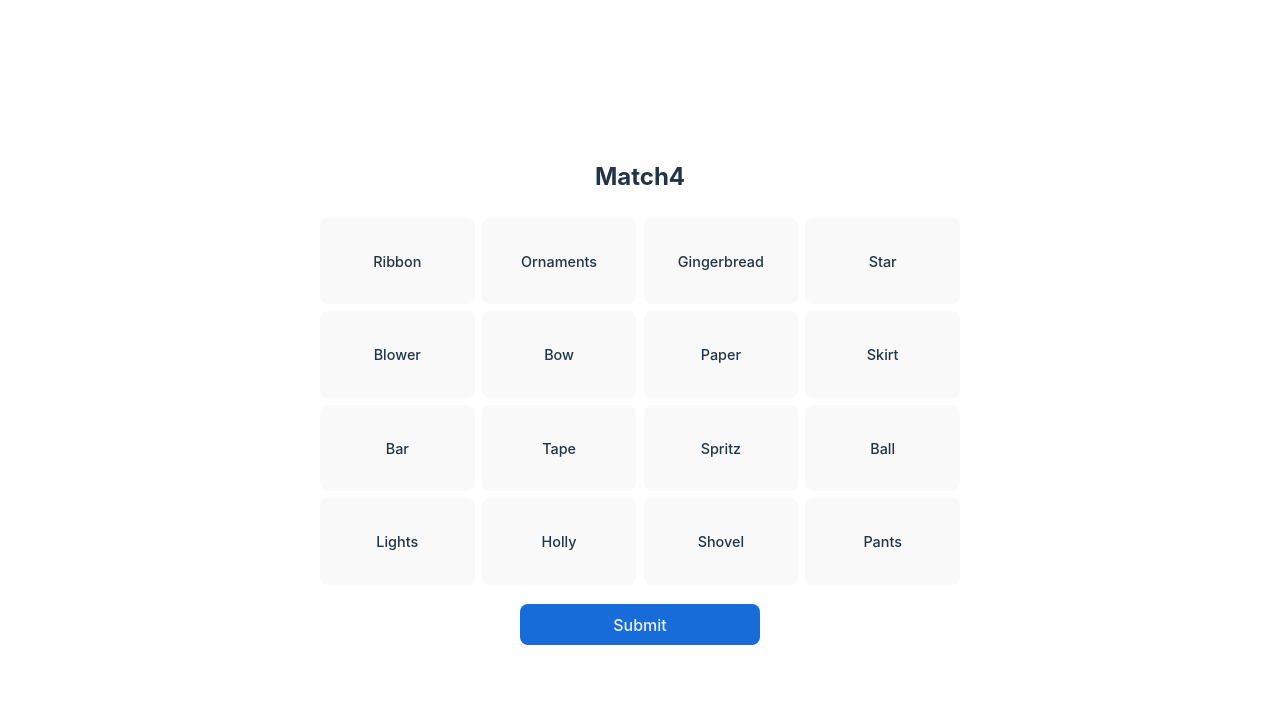
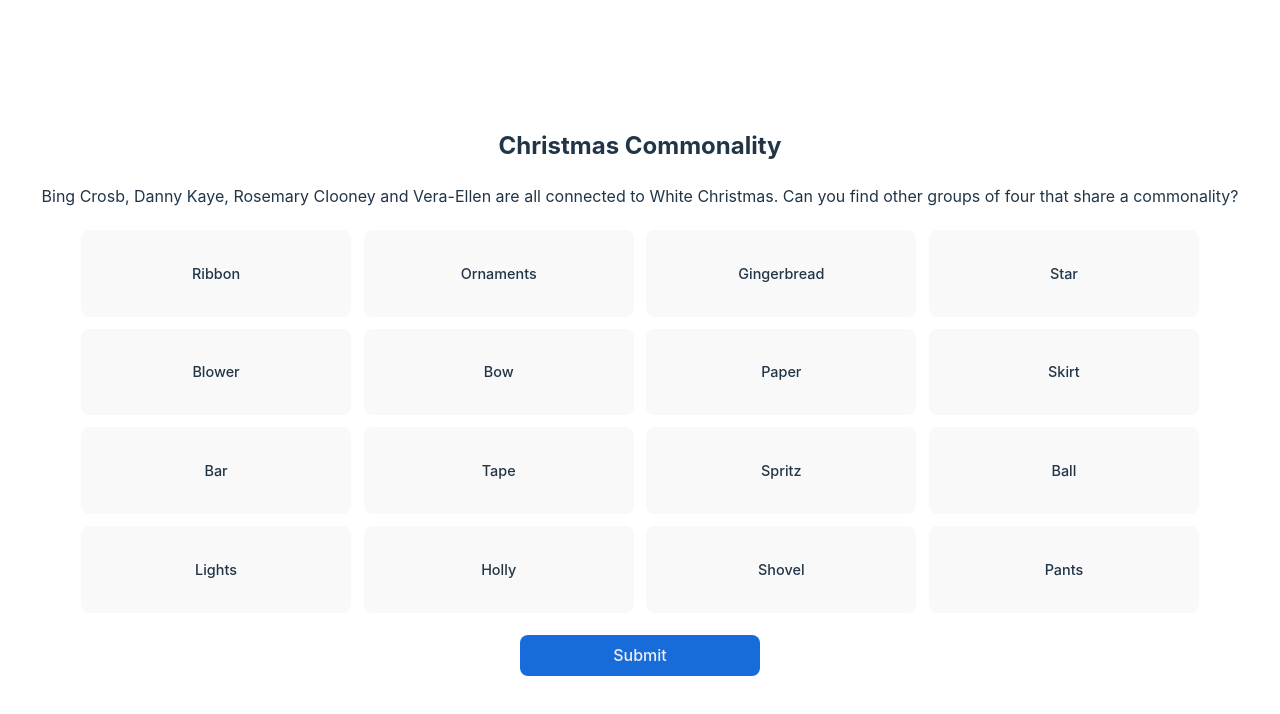
Before and after one commit to implodingduck/static, a React (Vite) app in the folder xmas23/: page /#/match4 in a window 1280 px wide. Shown: the top 714 px of the page. Built offline with nearby package versions, Linux system fonts and the light colour scheme.

Commit message:
more styling

```diff
--- a/xmas23/src/App.css
+++ b/xmas23/src/App.css
@@ -132,3 +132,7 @@ body button {
   width: 2em;
   float: left;
 }
+div p {
+  padding-left: 1em;
+  padding-right: 1em;
+}
--- a/xmas23/src/Match4.jsx
+++ b/xmas23/src/Match4.jsx
@@ -142,7 +142,8 @@ function Match4() {
   return (
     <>
       <div>
-        <h2>Match4</h2>
+        <h2>Christmas Commonality</h2>
+        <p>Bing Crosb, Danny Kaye, Rosemary Clooney and Vera-Ellen are all connected to White Christmas. Can you find other groups of four that share a commonality?</p>
       </div>
       <div>
       { answers.map((a, i) => {
```
